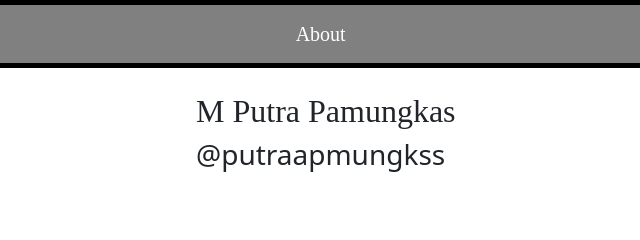
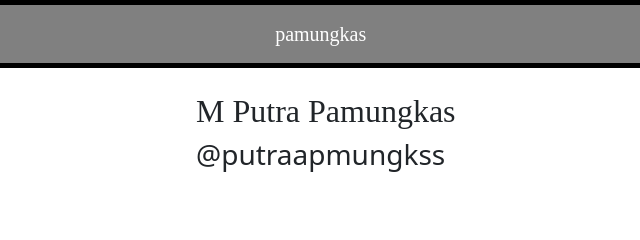
Before and after one commit to Pamungkasss/ptrapamungkas, a website: page index.html in a window 1280 px wide. Shown: the top 240 px of the page, 266-906 px from the left. Drawn offline with nearby package versions, Linux system fonts and the light colour scheme.

Commit message:
revisi nama

```diff
--- a/index.html
+++ b/index.html
@@ -16,7 +16,7 @@
   </head>
   <nav class="navbar">
     <a href="#">Profil</a>
-    <a href="#">About</a>
+    <a href="#">pamungkas</a>
     <a href="#">Contact</a>
   </nav>
   <body>
```
